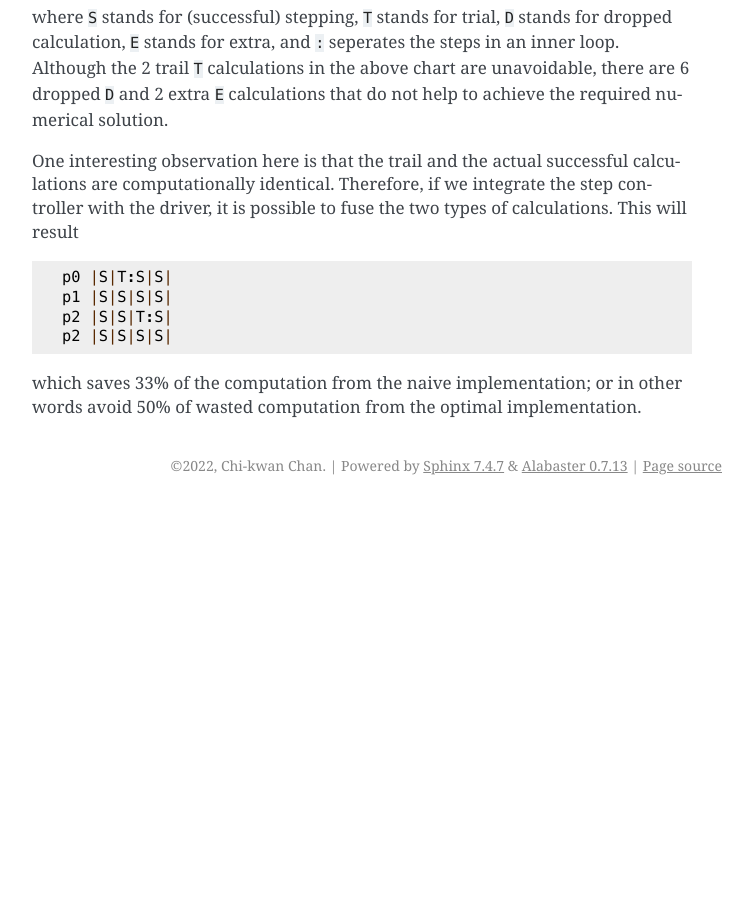
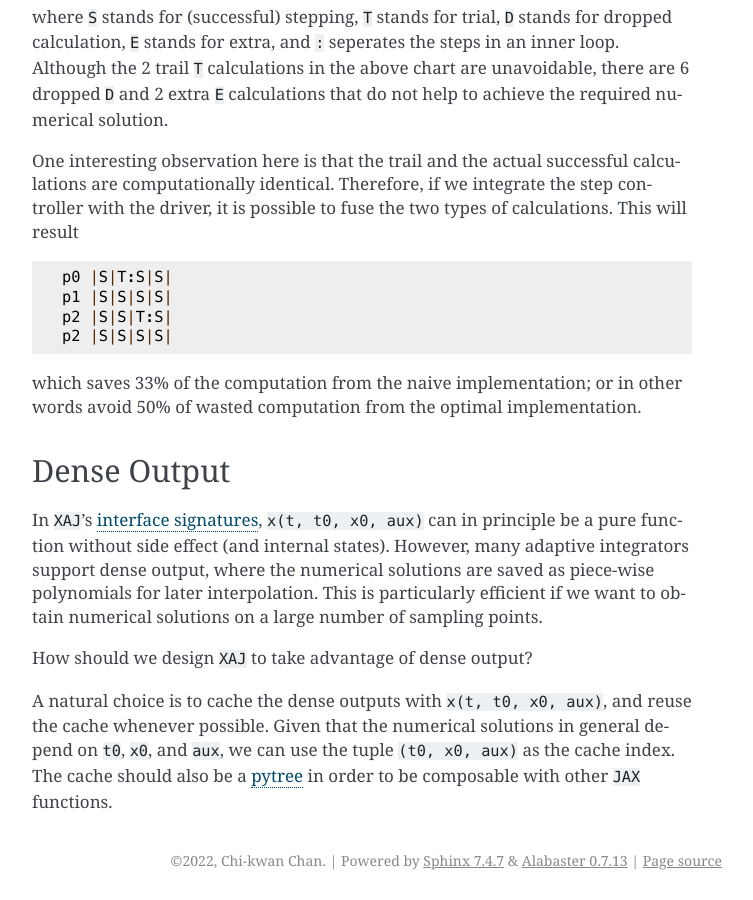
Before and after one commit to adxsrc/xaj, a Sphinx documentation site: the page built from docs/pattern.rst, in a window 1280 px wide and 900 px high, scrolled down 1251 px. Shown: the whole window, without its empty margins (388-1141 px from the left). Built offline with Sphinx 7.4.7, drawn with Linux system fonts in a browser that asks for light colours; before the commit the page ends 1756 px from its top, so only the background shows below that.

Commit message:
Outline how to handle dense output

```diff
--- a/docs/pattern.rst
+++ b/docs/pattern.rst
@@ -88,3 +88,27 @@ This will result
 which saves 33% of the computation from the naive implementation; or
 in other words avoid 50% of wasted computation from the optimal
 implementation.
+
+
+Dense Output
+------------
+
+In ``XAJ``'s :doc:`interface signatures <interface>`, ``x(t, t0, x0,
+aux)`` can in principle be a pure function without side effect (and
+internal states).
+However, many adaptive integrators support dense output, where the
+numerical solutions are saved as piece-wise polynomials for later
+interpolation.
+This is particularly efficient if we want to obtain numerical
+solutions on a large number of sampling points.
+
+How should we design ``XAJ`` to take advantage of dense output?
+
+A natural choice is to cache the dense outputs with ``x(t, t0, x0,
+aux)``, and reuse the cache whenever possible.
+Given that the numerical solutions in general depend on ``t0``,
+``x0``, and ``aux``, we can use the tuple ``(t0, x0, aux)`` as the
+cache index.
+The cache should also be a
+`pytree <https://jax.readthedocs.io/en/latest/pytrees.html>`_
+in order to be composable with other ``JAX`` functions.
```
